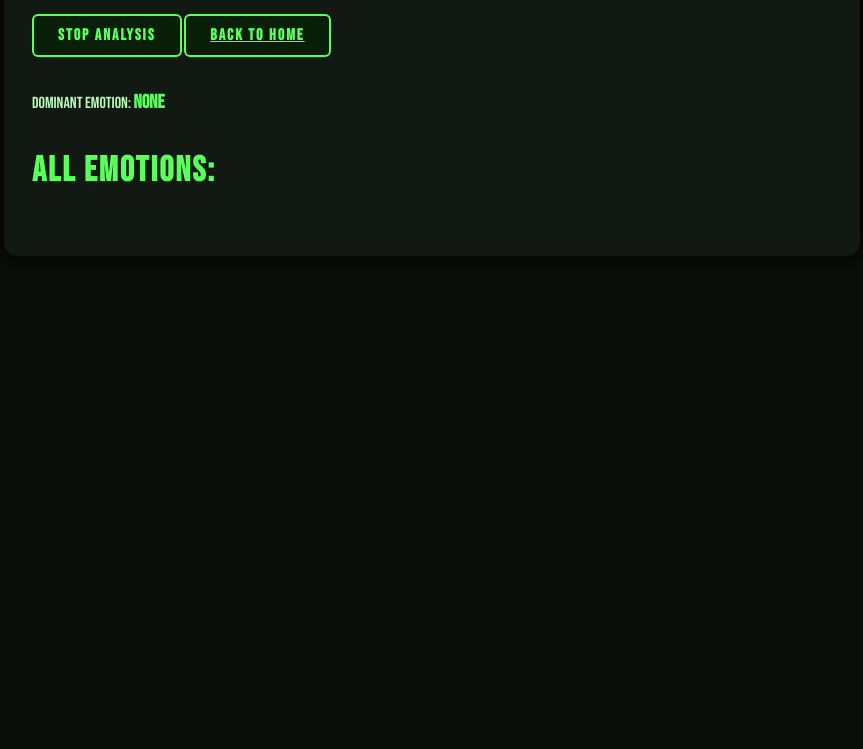
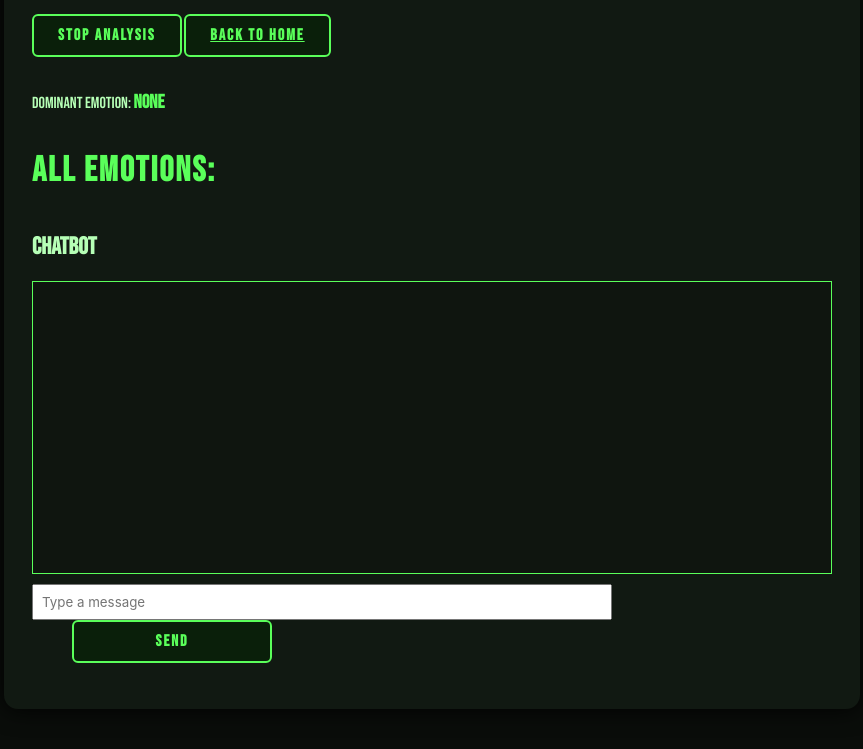
Before and after one commit to yli12313/AI-Expo-Hackathon-2025, a Flask app: page /live in a window 1280 px wide. Shown: the part 654-1403 px from the top of the page, without its empty margins (208-1071 px from the left). Before the commit the page ends 836 px from the top, so only its background shows below. Run offline with Flask 3, Linux system fonts and the light colour scheme.

Commit message:
Code for the chatbot.

```diff
--- a/app.py
+++ b/app.py
@@ -19,6 +19,7 @@ def index():
 
 @app.route("/live")
 def live():
+    """Display live emotion detection with embedded chatbot."""
     return render_template("live_result.html")
 
 @app.route("/detect_emotion", methods=["POST"])
@@ -97,5 +98,26 @@ def uploaded_file(filename):
 def abuse_detect():
     return render_template("abuse_detect.html")
 
+@app.route("/chatbot", methods=["GET"])
+def chatbot_page():
+    """Display a very small chatbot interface."""
+    return render_template("chatbot.html")
+
+@app.route("/api/chat", methods=["POST"])
+def api_chat():
+    """Return a simple response for a given chat message."""
+    data = request.get_json()
+    message = data.get("message", "").strip().lower()
+
+    canned = {
+        "hi": "Hello! How can I assist you today?",
+        "hello": "Hi there! How can I help you?",
+        "bye": "Goodbye!"
+    }
+
+    response = canned.get(message, f"You said: {message}")
+    return jsonify({"response": response})
+
+
 if __name__ == "__main__":
     app.run(debug=True)
--- a/static/site.css
+++ b/static/site.css
@@ -64,3 +64,46 @@ ul#emotions-list li[style*="bold"] {
     background: #5aff5a;
     color: #0a1f0a;
 }
+/* Chat styles */
+.chat-container {
+    display: flex;
+    flex-direction: column;
+    height: 400px;
+}
+.chat-messages {
+    border: 1px solid #5aff5a;
+    padding: 10px;
+    flex: 1;
+    overflow-y: auto;
+    margin-bottom: 10px;
+    background: #0f150f;
+}
+.chat-messages .message {
+    max-width: 80%;
+    padding: 8px 12px;
+    margin: 4px 0;
+    border-radius: 12px;
+    font-family: 'Inter', sans-serif;
+    font-size: 0.95em;
+}
+.chat-messages .user {
+    align-self: flex-end;
+    background: #5aff5a;
+    color: #0a1f0a;
+    text-align: right;
+}
+.chat-messages .bot {
+    align-self: flex-start;
+    background: #1a2a1a;
+    color: #b6ffb6;
+    text-align: left;
+}
+#user-input {
+    width: 70%;
+    padding: 8px;
+    font-family: 'Inter', sans-serif;
+}
+#send-btn {
+    width: 25%;
+    margin-left: 5%;
+}
--- a/templates/live_result.html
+++ b/templates/live_result.html
@@ -16,6 +16,16 @@
         <p>Dominant Emotion: <span id="emotion">None</span></p>
         <h3>All Emotions:</h3>
         <ul id="emotions-list"></ul>
+
+        <h2 style="margin-top:40px">Chatbot</h2>
+        <div class="chat-container">
+            <div id="messages" class="chat-messages"></div>
+            <div>
+                <input type="text" id="user-input" placeholder="Type a message" />
+                <button class="btn" id="send-btn">Send</button>
+            </div>
+        </div>
+
         <script>
             const video = document.getElementById('video');
             const canvas = document.getElementById('canvas');
@@ -82,6 +92,38 @@
                 }
             });
             startAnalysis();
+
+            function appendMessage(cls, text) {
+                const msgDiv = document.createElement('div');
+                msgDiv.className = 'message ' + cls;
+                msgDiv.textContent = text;
+                const messages = document.getElementById('messages');
+                messages.appendChild(msgDiv);
+                messages.scrollTop = messages.scrollHeight;
+            }
+
+            function sendMessage() {
+                const input = document.getElementById('user-input');
+                const text = input.value.trim();
+                if (!text) return;
+                appendMessage('user', text);
+                input.value = '';
+                fetch('/api/chat', {
+                    method: 'POST',
+                    headers: {'Content-Type': 'application/json'},
+                    body: JSON.stringify({message: text})
+                })
+                .then(res => res.json())
+                .then(data => appendMessage('bot', data.response))
+                .catch(err => appendMessage('bot', 'Error: ' + err));
+            }
+
+            document.getElementById('send-btn').addEventListener('click', sendMessage);
+            document.getElementById('user-input').addEventListener('keydown', (e) => {
+                if (e.key === 'Enter') {
+                    sendMessage();
+                }
+            });
         </script>
     </div>
 </body>
```
Also changed, not shown: templates/chatbot.html (added, +42 -0 lines).
